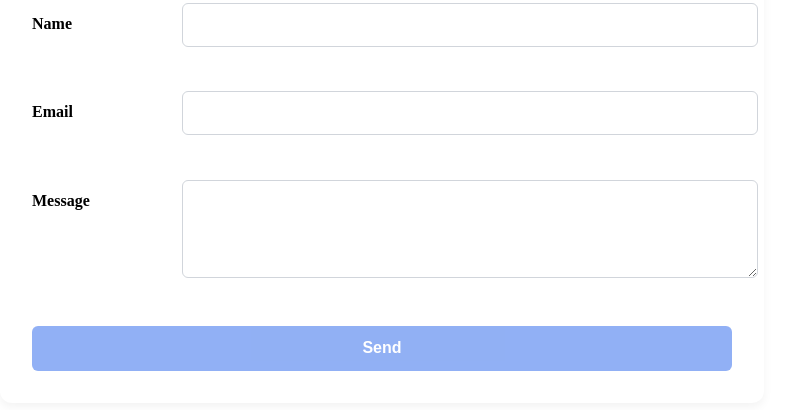
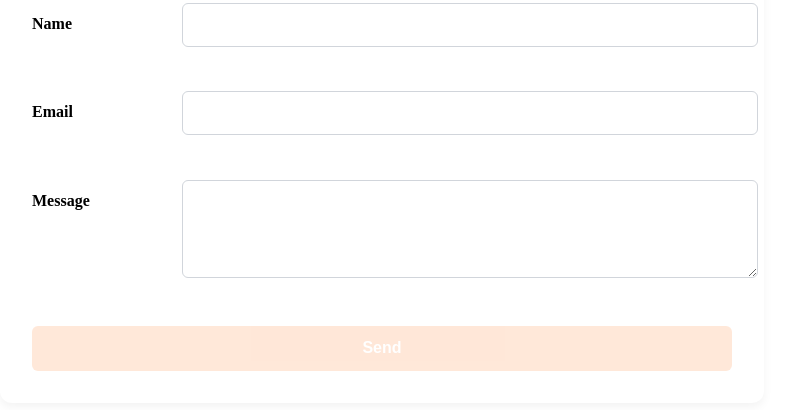
Before and after one commit to Jigudhari/portfolio-new, a plain HTML site: page contact.html in a window 1280 px wide. Shown: the part 148-558 px from the top of the page, without its empty margins (258-1047 px from the left). Drawn offline with Linux system fonts and the light colour scheme.

Commit message:
feat:Apply contact form css

```diff
--- a/assets/css/contact_form.css
+++ b/assets/css/contact_form.css
@@ -50,7 +50,7 @@ article.form {
 
 .submit-btn {
   width: 100%;
-  background-color: #2563eb;
+  background-color: #FFD1B3;
   color: white;
   border: none;
   padding: 0.85rem;
```
